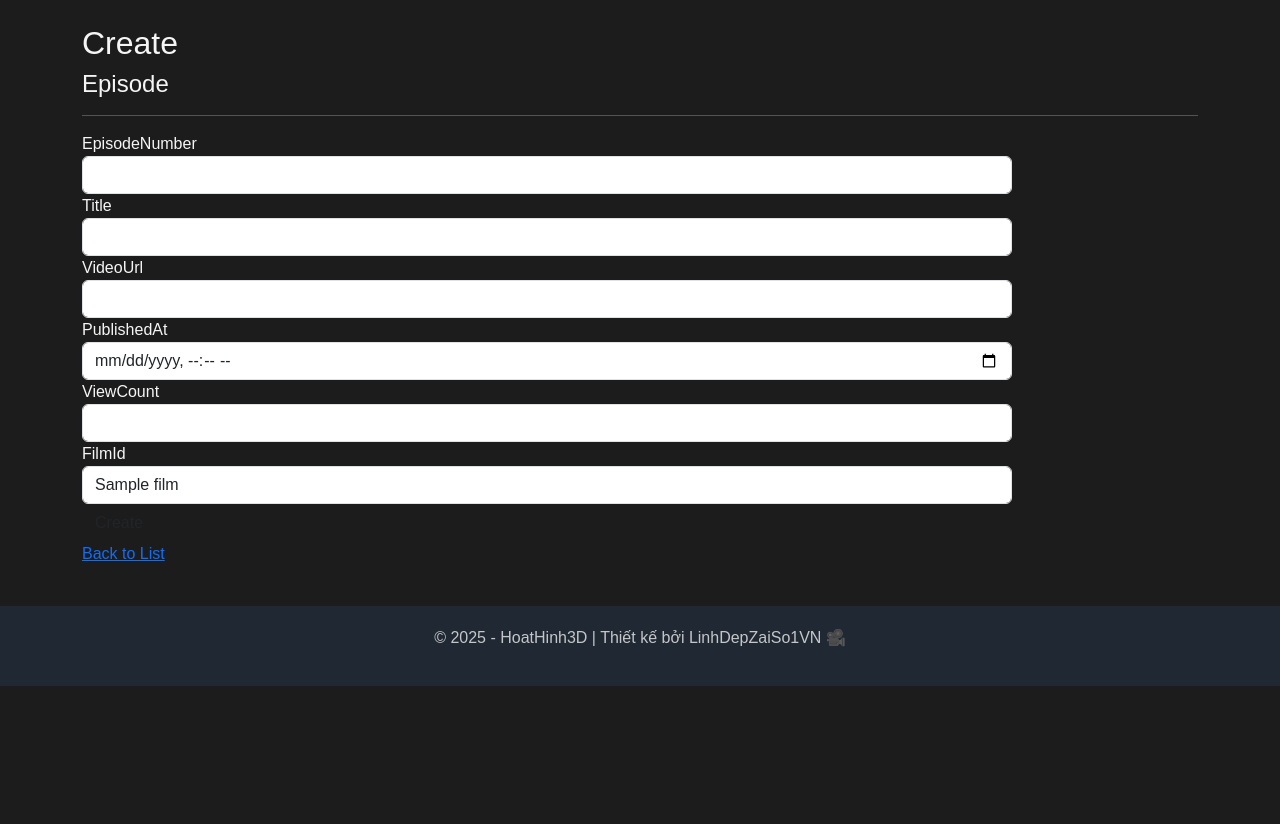
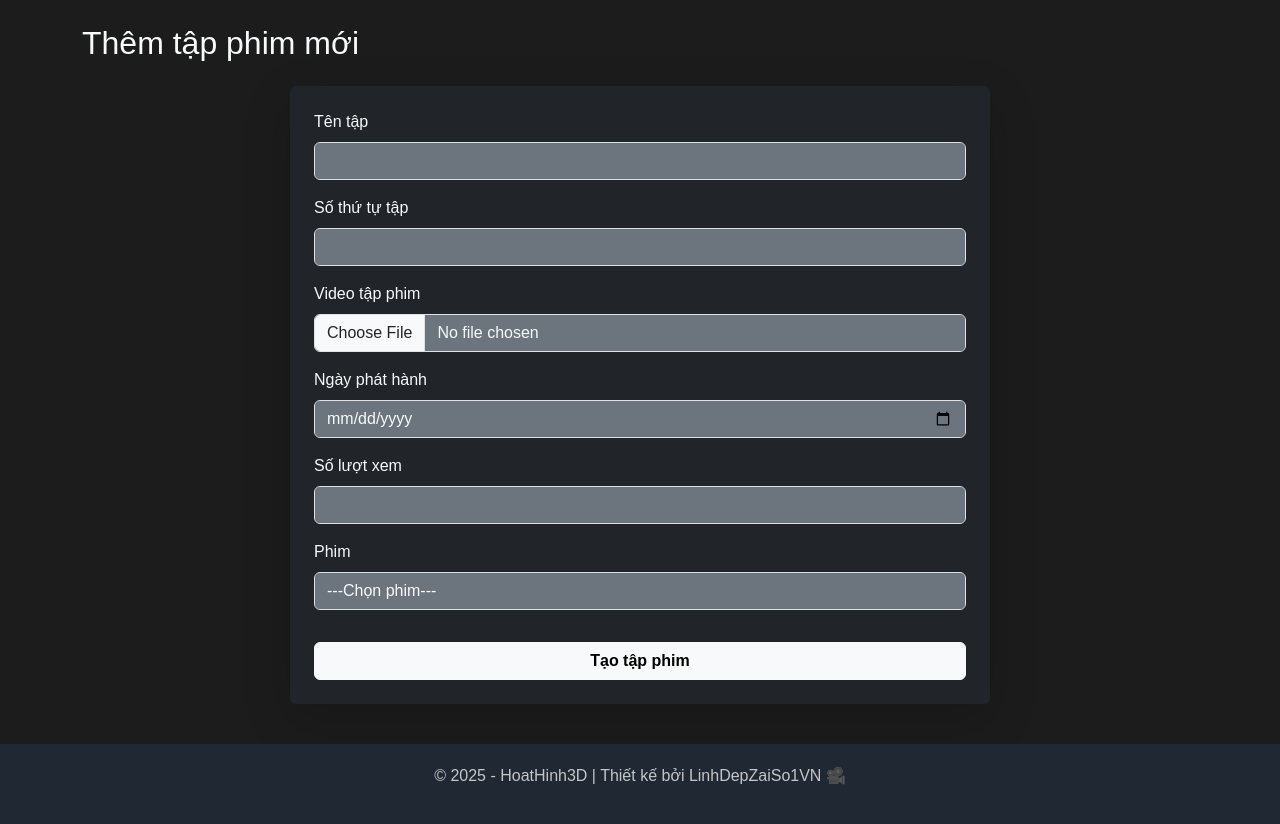
Before and after one commit to phuocbinh2106/WebXemPhim, an ASP.NET MVC app: page /Episodes/Create in a window 1280 px wide. Shown: the part 119-943 px from the top of the page. Before the commit the page ends 805 px from the top, so only its background shows below. Run offline with ASP.NET Core 8 and stand-ins for ASP.NET MVC 5, Linux system fonts and the light colour scheme; tables that the repository leaves empty hold one stand-in row (values such as "Sample post"); the project's own start-up code is not run, and a stand-in starts its controllers and pages; some libraries are stand-ins or nearby versions.

Commit message:
tạo phim/ xem phim

```diff
--- a/WebXemPhim/Controllers/EpisodesController.cs
+++ b/WebXemPhim/Controllers/EpisodesController.cs
@@ -7,6 +7,7 @@ using System.Net;
 using System.Web;
 using System.Web.Mvc;
 using WebXemPhim.Models;
+using System.IO;
 
 namespace WebXemPhim.Controllers
 {
@@ -24,16 +25,16 @@ namespace WebXemPhim.Controllers
         // GET: Episodes/Details/5
         public ActionResult Details(int? id)
         {
-            if (id == null)
-            {
-                return new HttpStatusCodeResult(HttpStatusCode.BadRequest);
-            }
-            Episode episode = db.Episodes.Find(id);
-            if (episode == null)
-            {
-                return HttpNotFound();
-            }
+
+            var episode = db.Episodes.Include(e => e.Film).FirstOrDefault(e => e.EpisodeId == id);
+            if (episode == null) return HttpNotFound();
+
+            // Lấy danh sách tập theo phim
+            var episodes = db.Episodes.Where(e => e.FilmId == episode.FilmId).OrderBy(e => e.EpisodeNumber).ToList();
+            ViewBag.Episodes = episodes;
+
             return View(episode);
+
         }
 
         // GET: Episodes/Create
@@ -48,8 +49,19 @@ namespace WebXemPhim.Controllers
         // more details see https://go.microsoft.com/fwlink/?LinkId=317598.
         [HttpPost]
         [ValidateAntiForgeryToken]
-        public ActionResult Create([Bind(Include = "EpisodeId,EpisodeNumber,Title,VideoUrl,PublishedAt,ViewCount,FilmId")] Episode episode)
+        public ActionResult Create([Bind(Include = "EpisodeId,EpisodeNumber,Title,VideoUrl,PublishedAt,ViewCount,FilmId")] Episode episode, HttpPostedFileBase VideoFile)
         {
+            if (VideoFile != null && VideoFile.ContentLength > 0)
+            {
+                // Đường dẫn lưu video
+                var fileName = Path.GetFileName(VideoFile.FileName);
+                var path = Path.Combine(Server.MapPath("~/Upload/Videos/"), fileName);
+                VideoFile.SaveAs(path);
+
+                // Lưu đường dẫn vào Episode
+                episode.VideoUrl = "/Upload/Videos/" + fileName;
+            }
+
             if (ModelState.IsValid)
             {
                 db.Episodes.Add(episode);
--- a/WebXemPhim/Views/Episodes/Create.cshtml
+++ b/WebXemPhim/Views/Episodes/Create.cshtml
@@ -1,79 +1,49 @@
 @model WebXemPhim.Models.Episode
-
 @{
-    ViewBag.Title = "Create";
+    ViewBag.Title = "Thêm tập phim";
 }
 
-<h2>Create</h2>
+<h2 class="text-light mb-4">Thêm tập phim mới</h2>
 
-
-@using (Html.BeginForm())
+@using (Html.BeginForm("Create", "Episodes", FormMethod.Post, new { enctype = "multipart/form-data" }))
 {
     @Html.AntiForgeryToken()
+    <div class="bg-dark text-light rounded p-4 shadow-lg" style="max-width:700px; margin:auto">
+        @Html.ValidationSummary(true, "", new { @class = "text-danger" })
 
-    <div class="form-horizontal">
-        <h4>Episode</h4>
-        <hr />
-        @Html.ValidationSummary(true, "", new { @class = "text-danger" })
-        <div class="form-group">
-            @Html.LabelFor(model => model.EpisodeNumber, htmlAttributes: new { @class = "control-label col-md-2" })
-            <div class="col-md-10">
-                @Html.EditorFor(model => model.EpisodeNumber, new { htmlAttributes = new { @class = "form-control" } })
-                @Html.ValidationMessageFor(model => model.EpisodeNumber, "", new { @class = "text-danger" })
-            </div>
+        <div class="mb-3">
+            @Html.LabelFor(m => m.Title, "Tên tập", new { @class = "form-label" })
+            @Html.TextBoxFor(m => m.Title, new { @class = "form-control bg-secondary text-light" })
         </div>
 
-        <div class="form-group">
-            @Html.LabelFor(model => model.Title, htmlAttributes: new { @class = "control-label col-md-2" })
-            <div class="col-md-10">
-                @Html.EditorFor(model => model.Title, new { htmlAttributes = new { @class = "form-control" } })
-                @Html.ValidationMessageFor(model => model.Title, "", new { @class = "text-danger" })
-            </div>
+        <div class="mb-3">
+            @Html.LabelFor(m => m.EpisodeNumber, "Số thứ tự tập", new { @class = "form-label" })
+            @Html.TextBoxFor(m => m.EpisodeNumber, new { @class = "form-control bg-secondary text-light" })
         </div>
 
-        <div class="form-group">
-            @Html.LabelFor(model => model.VideoUrl, htmlAttributes: new { @class = "control-label col-md-2" })
-            <div class="col-md-10">
-                @Html.EditorFor(model => model.VideoUrl, new { htmlAttributes = new { @class = "form-control" } })
-                @Html.ValidationMessageFor(model => model.VideoUrl, "", new { @class = "text-danger" })
-            </div>
+        <div class="mb-3">
+            <label class="form-label">Video tập phim</label>
+            <input type="file" name="VideoFile" class="form-control bg-secondary text-light" accept="video/*" />
         </div>
 
-        <div class="form-group">
-            @Html.LabelFor(model => model.PublishedAt, htmlAttributes: new { @class = "control-label col-md-2" })
-            <div class="col-md-10">
-                @Html.EditorFor(model => model.PublishedAt, new { htmlAttributes = new { @class = "form-control" } })
-                @Html.ValidationMessageFor(model => model.PublishedAt, "", new { @class = "text-danger" })
-            </div>
+        <div class="mb-3">
+            @Html.LabelFor(m => m.PublishedAt, "Ngày phát hành", new { @class = "form-label" })
+            @Html.TextBoxFor(m => m.PublishedAt, "{0:yyyy-MM-dd}", new { @class = "form-control bg-secondary text-light", type = "date" })
         </div>
 
-        <div class="form-group">
-            @Html.LabelFor(model => model.ViewCount, htmlAttributes: new { @class = "control-label col-md-2" })
-            <div class="col-md-10">
-                @Html.EditorFor(model => model.ViewCount, new { htmlAttributes = new { @class = "form-control" } })
-                @Html.ValidationMessageFor(model => model.ViewCount, "", new { @class = "text-danger" })
-            </div>
+        <div class="mb-3">
+            @Html.LabelFor(m => m.ViewCount, "Số lượt xem", new { @class = "form-label" })
+            @Html.TextBoxFor(m => m.ViewCount, new { @class = "form-control bg-secondary text-light", type = "number", min = "0" })
         </div>
 
-        <div class="form-group">
-            @Html.LabelFor(model => model.FilmId, "FilmId", htmlAttributes: new { @class = "control-label col-md-2" })
-            <div class="col-md-10">
-                @Html.DropDownList("FilmId", null, htmlAttributes: new { @class = "form-control" })
-                @Html.ValidationMessageFor(model => model.FilmId, "", new { @class = "text-danger" })
-            </div>
+        <div class="mb-3">
+            @Html.LabelFor(m => m.FilmId, "Phim", new { @class = "form-label" })
+            @Html.DropDownList("FilmId", ViewBag.FilmId as SelectList, "---Chọn phim---", new { @class = "form-control bg-secondary text-light" })
         </div>
 
-        <div class="form-group">
-            <div class="col-md-offset-2 col-md-10">
-                <input type="submit" value="Create" class="btn btn-default" />
-            </div>
-        </div>
+        <button type="submit" class="btn btn-light w-100 mt-3 fw-bold">Tạo tập phim</button>
     </div>
 }
-
-<div>
-    @Html.ActionLink("Back to List", "Index")
-</div>
 
 @section Scripts {
     @Scripts.Render("~/bundles/jqueryval")
```
Also changed, not shown: WebXemPhim/Views/Episodes/Details.cshtml (+35 -60 lines), WebXemPhim/Web.config, 1 other file.
